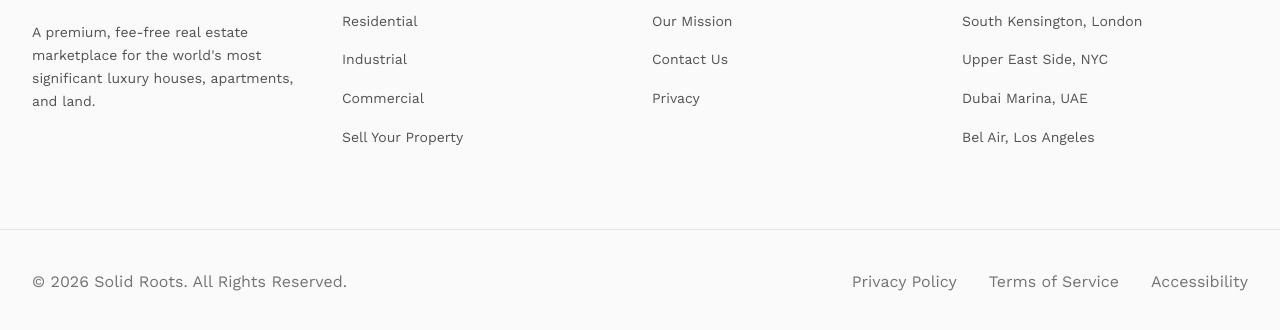
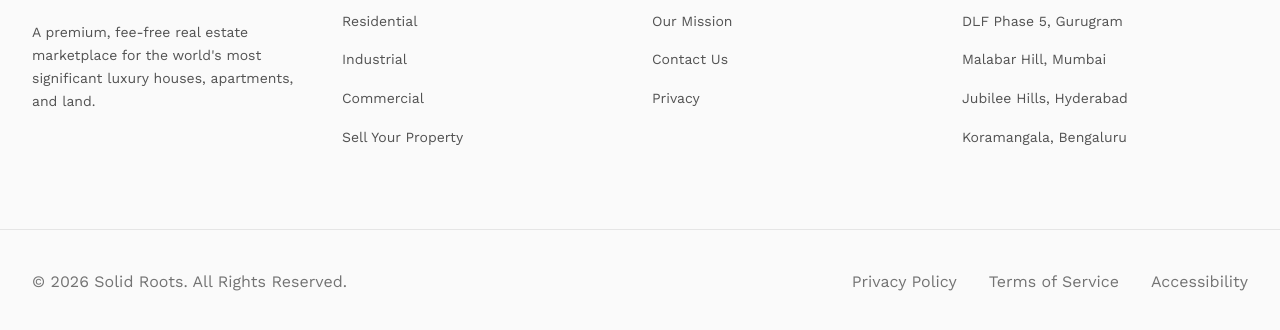
Before and after one commit to alt-solidroots/SolidRoots, a website: page public/about.html in a window 1280 px wide. Shown: the part 2565-2895 px from the top of the page. Drawn offline with nearby package versions, Linux system fonts and the light colour scheme.

Commit message:
changed the prime locations to india based

```diff
--- a/public/about.html
+++ b/public/about.html
@@ -171,10 +171,10 @@
         <div class="space-y-6">
 <h5 class="font-bold uppercase tracking-widest text-[10px]">Prime Locations</h5>
 <ul class="space-y-4 text-neutral-600 dark:text-neutral-400">
-<li><a class="hover:underline transition-all" href="#">South Kensington, London</a></li>
-<li><a class="hover:underline transition-all" href="#">Upper East Side, NYC</a></li>
-<li><a class="hover:underline transition-all" href="#">Dubai Marina, UAE</a></li>
-<li><a class="hover:underline transition-all" href="#">Bel Air, Los Angeles</a></li>
+<li><a class="hover:underline transition-all" href="#">DLF Phase 5, Gurugram</a></li>
+<li><a class="hover:underline transition-all" href="#">Malabar Hill, Mumbai</a></li>
+<li><a class="hover:underline transition-all" href="#">Jubilee Hills, Hyderabad</a></li>
+<li><a class="hover:underline transition-all" href="#">Koramangala, Bengaluru</a></li>
 </ul>
 </div>
     </div>
```
Also changed, not shown: public/index.html (+4 -4 lines).
